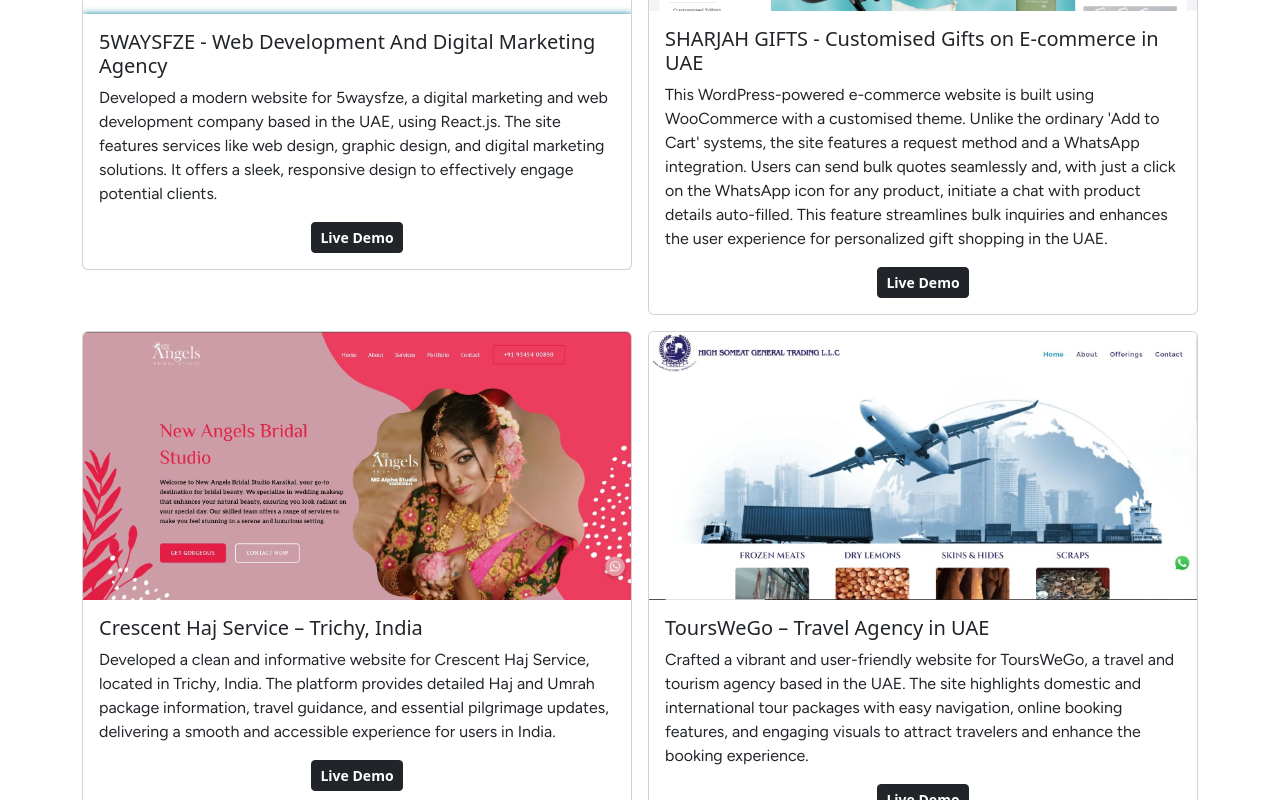
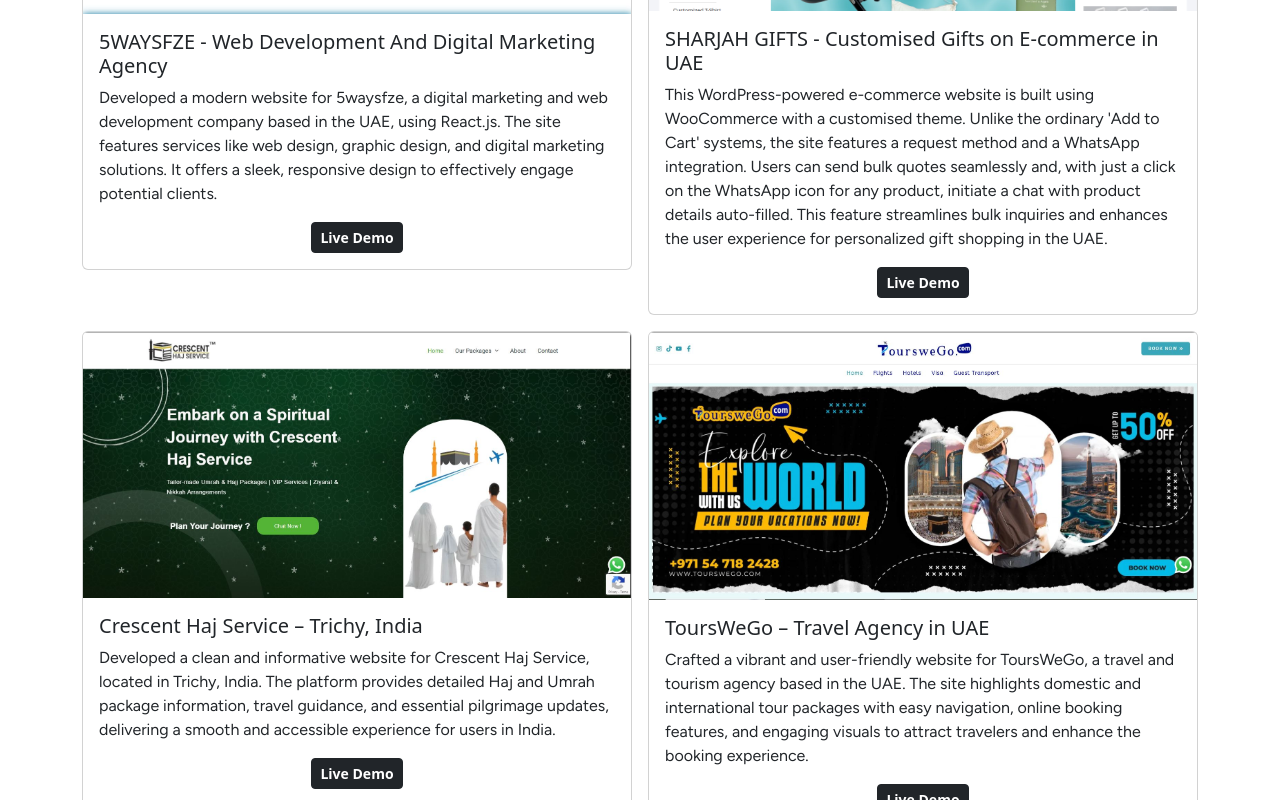
Before and after one commit to Benasir-93/portfolio-frontend, a React (Vite) app: page /projects in a window 1280 px wide. Shown: the part 410-1210 px from the top of the page. Built offline with nearby package versions, Linux system fonts and the light colour scheme.

Commit message:
Update Projects.jsx

```diff
--- a/src/Projects.jsx
+++ b/src/Projects.jsx
@@ -34,7 +34,7 @@
 
     <div className="col-12 col-md-6">
             <Project
-              image="/angel-home.JPG"
+              image="/cres.JPG"
               title="Crescent Haj Service – Trichy, India"
               description=" Developed a clean and informative website for Crescent Haj Service, located in Trichy, India. The platform provides detailed Haj and Umrah package information, travel guidance, and essential pilgrimage updates, delivering a smooth and accessible experience for users in India."
               demo="https://crescenthajservice.com/"
@@ -43,7 +43,7 @@
 
           <div className="col-12 col-md-6">
             <Project
-              image="/high.JPG"
+              image="/tour.JPG"
               title="ToursWeGo – Travel Agency in UAE"
               description=" Crafted a vibrant and user-friendly website for ToursWeGo, a travel and tourism agency based in the UAE. The site highlights domestic and international tour packages with easy navigation, online booking features, and engaging visuals to attract travelers and enhance the booking experience."
               demo="https://tourswego.com/"
```
